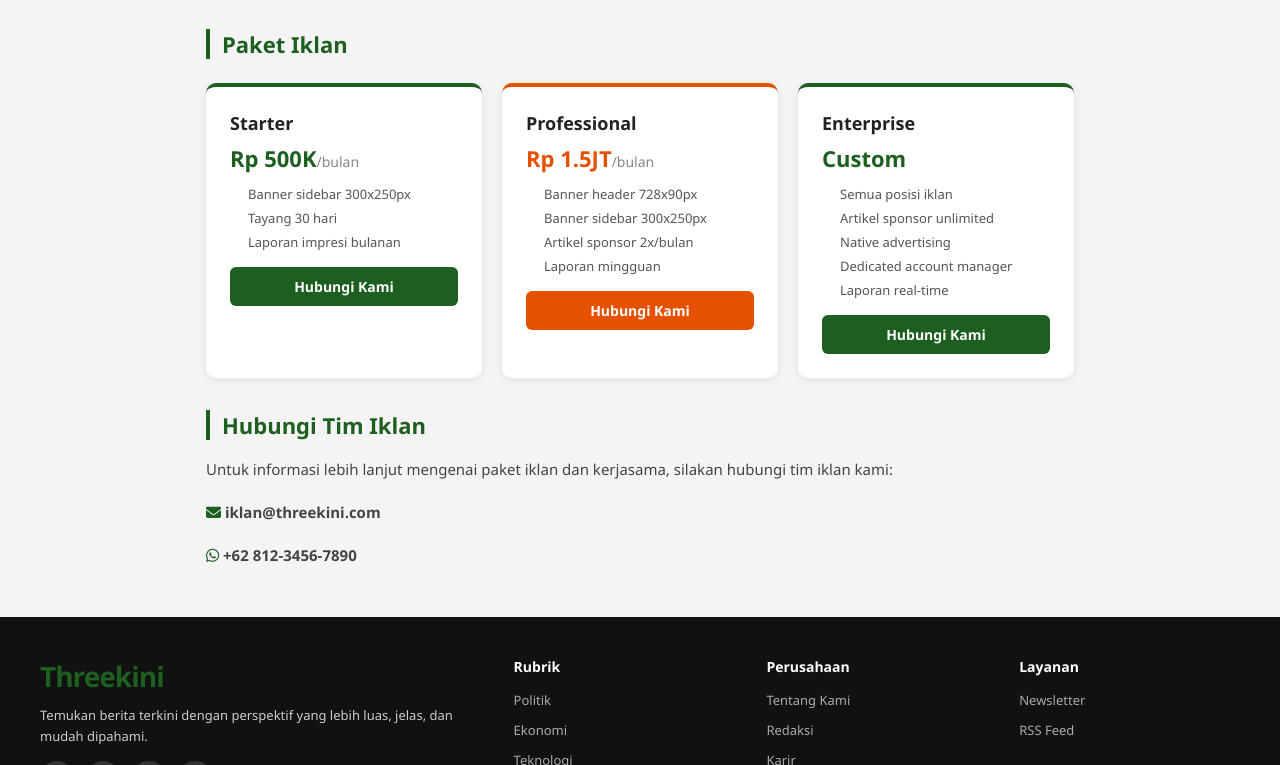
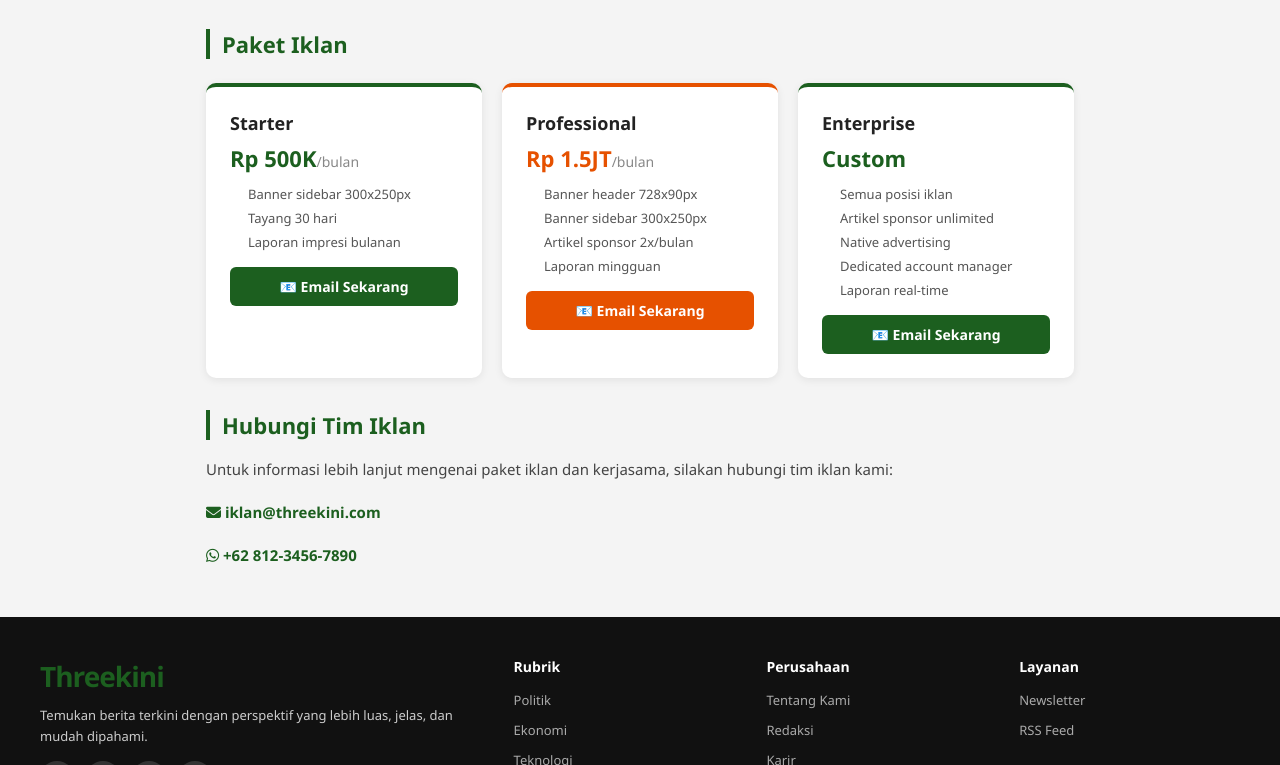
Before and after one commit to napoleones1/threekini, a website: page iklan.html in a window 1280 px wide. Shown: the part 507-1272 px from the top of the page. Drawn offline with Linux system fonts and the light colour scheme; no server answers.

Commit message:
feat: iklan page direct mailto links per package

```diff
--- a/iklan.html
+++ b/iklan.html
@@ -85,7 +85,7 @@
           <li>Tayang 30 hari</li>
           <li>Laporan impresi bulanan</li>
         </ul>
-        <a href="kontak.html" class="btn-contact">Hubungi Kami</a>
+        <a href="mailto:iklan@threekini.com?subject=Paket%20Iklan%20Starter&body=Halo%20Tim%20Threekini%2C%0A%0ASaya%20tertarik%20dengan%20Paket%20Starter.%0A%0ANama%3A%0APerusahaan%3A%0ANo.%20HP%3A" class="btn-contact">📧 Email Sekarang</a>
       </div>
       <div class="ad-card" style="border-top-color:#e65100">
         <h3>Professional</h3>
@@ -96,7 +96,7 @@
           <li>Artikel sponsor 2x/bulan</li>
           <li>Laporan mingguan</li>
         </ul>
-        <a href="kontak.html" class="btn-contact" style="background:#e65100">Hubungi Kami</a>
+        <a href="mailto:iklan@threekini.com?subject=Paket%20Iklan%20Professional&body=Halo%20Tim%20Threekini%2C%0A%0ASaya%20tertarik%20dengan%20Paket%20Professional.%0A%0ANama%3A%0APerusahaan%3A%0ANo.%20HP%3A" class="btn-contact" style="background:#e65100">📧 Email Sekarang</a>
       </div>
       <div class="ad-card">
         <h3>Enterprise</h3>
@@ -108,14 +108,14 @@
           <li>Dedicated account manager</li>
           <li>Laporan real-time</li>
         </ul>
-        <a href="kontak.html" class="btn-contact">Hubungi Kami</a>
+        <a href="mailto:iklan@threekini.com?subject=Paket%20Iklan%20Enterprise&body=Halo%20Tim%20Threekini%2C%0A%0ASaya%20tertarik%20dengan%20Paket%20Enterprise.%0A%0ANama%3A%0APerusahaan%3A%0ANo.%20HP%3A%0AKebutuhan%20Iklan%3A" class="btn-contact">📧 Email Sekarang</a>
       </div>
     </div>
 
     <h2>Hubungi Tim Iklan</h2>
     <p>Untuk informasi lebih lanjut mengenai paket iklan dan kerjasama, silakan hubungi tim iklan kami:</p>
-    <p><i class="fa fa-envelope" style="color:#1C5F1F"></i> <strong>iklan@threekini.com</strong></p>
-    <p><i class="fab fa-whatsapp" style="color:#1C5F1F"></i> <strong>+62 812-3456-7890</strong></p>
+    <p><i class="fa fa-envelope" style="color:#1C5F1F"></i> <a href="mailto:iklan@threekini.com?subject=Kerjasama%20Iklan%20Threekini" style="color:#1C5F1F;font-weight:700">iklan@threekini.com</a></p>
+    <p><i class="fab fa-whatsapp" style="color:#1C5F1F"></i> <a href="https://wa.me/6281234567890?text=Halo%20Threekini%2C%20saya%20ingin%20bertanya%20tentang%20paket%20iklan" target="_blank" style="color:#1C5F1F;font-weight:700">+62 812-3456-7890</a></p>
   </div>
 
   <footer class="footer">
```
